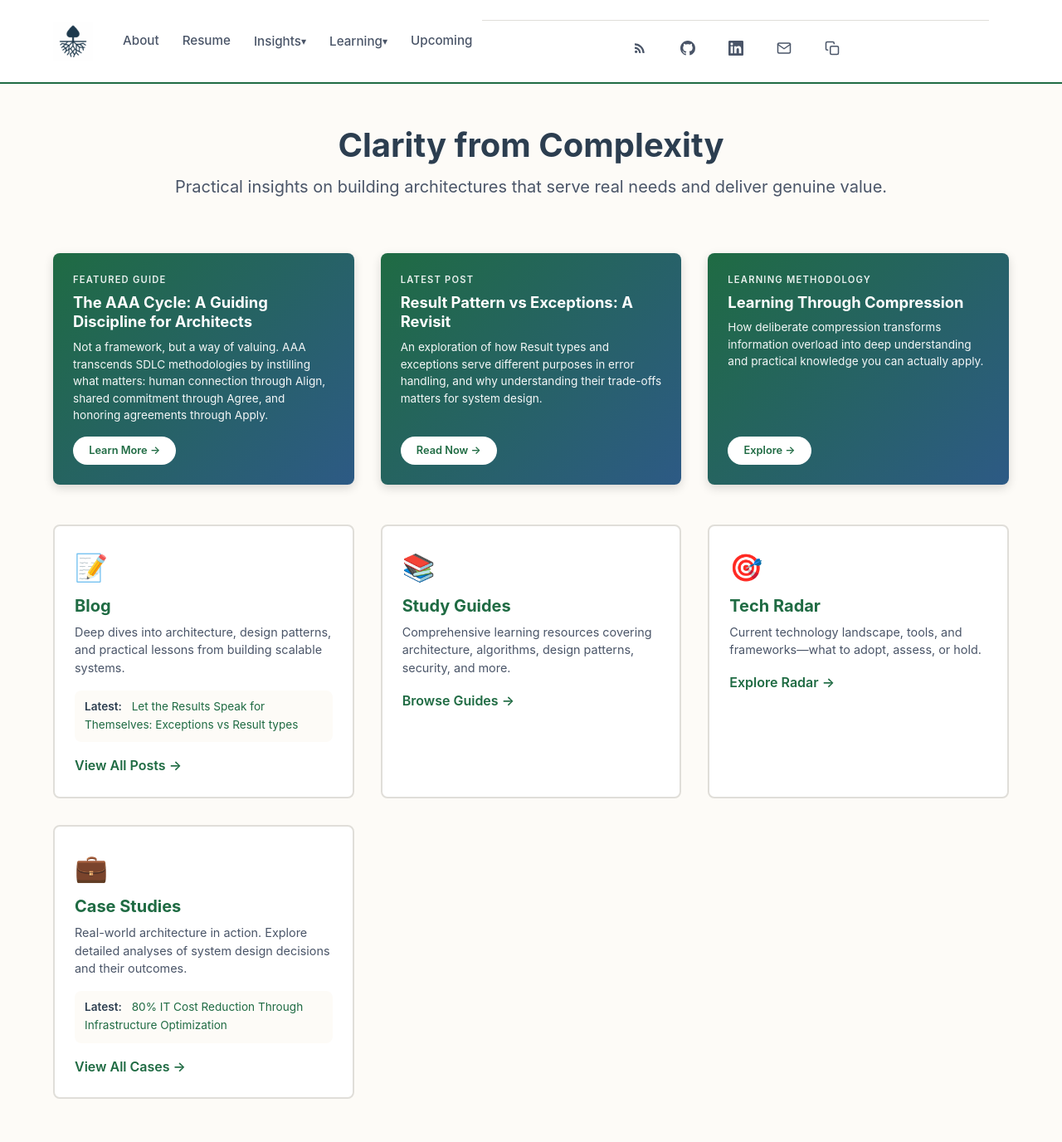
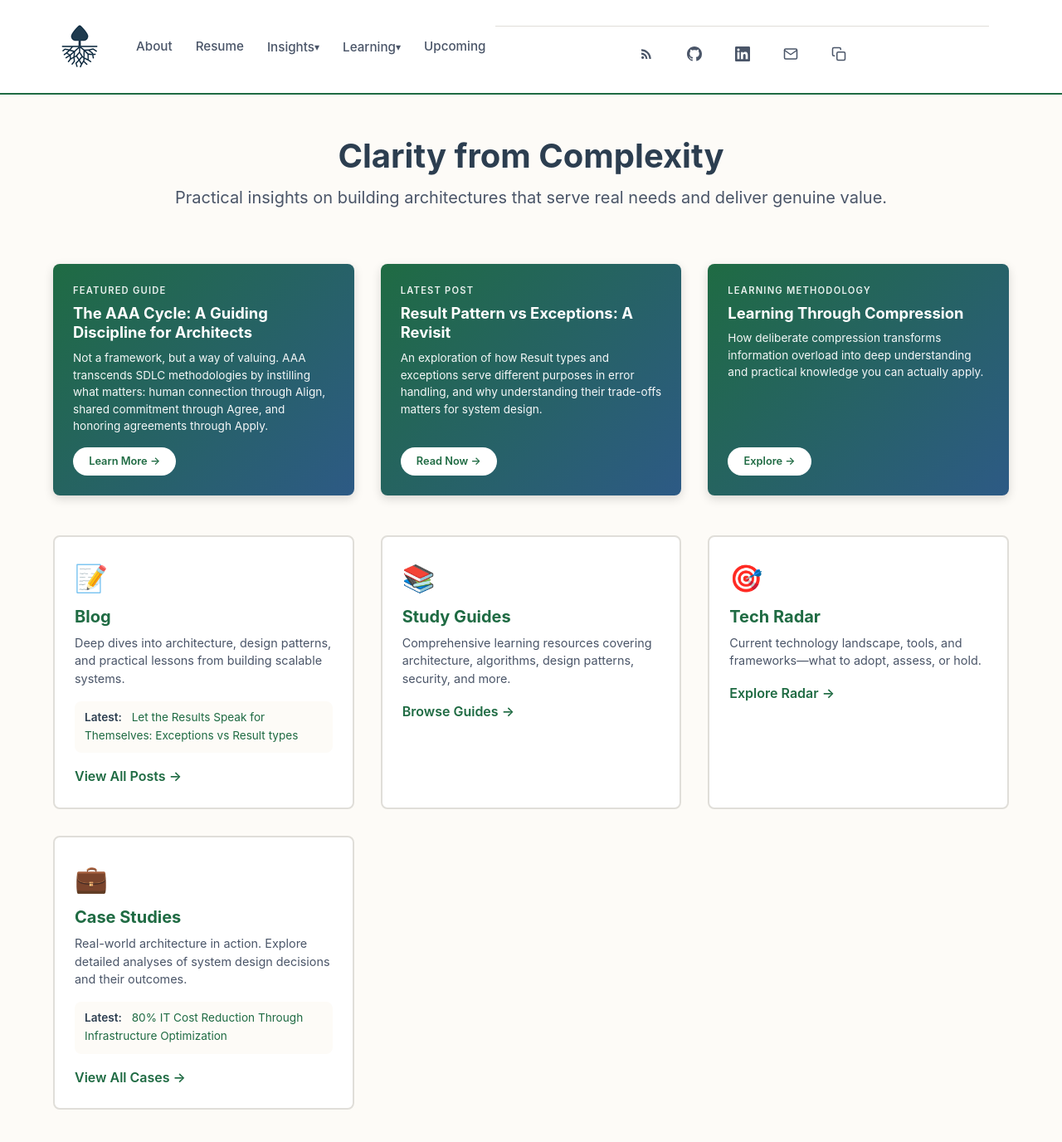
Before and after one commit to stevenstuartm/stevenstuartm.github.io, a Jekyll site: the page built from index.md, in a window 1280 px wide and 1400 px high. Shown: the top 1376 px of the window at 83% size. Built offline with Jekyll 4.4.1, drawn with Linux system fonts in a browser that asks for light colours.

```diff
--- a/_sass/_main.scss
+++ b/_sass/_main.scss
@@ -117,8 +117,8 @@ main {
 }
 
 .site-icon {
-    width: 48px;
-    height: 48px;
+    width: 64px;
+    height: 64px;
     display: inline-block;
 }
 
```
Also changed, not shown: assets/img/favicon-32x32.png, assets/img/favicon-alt-32x32.png.
